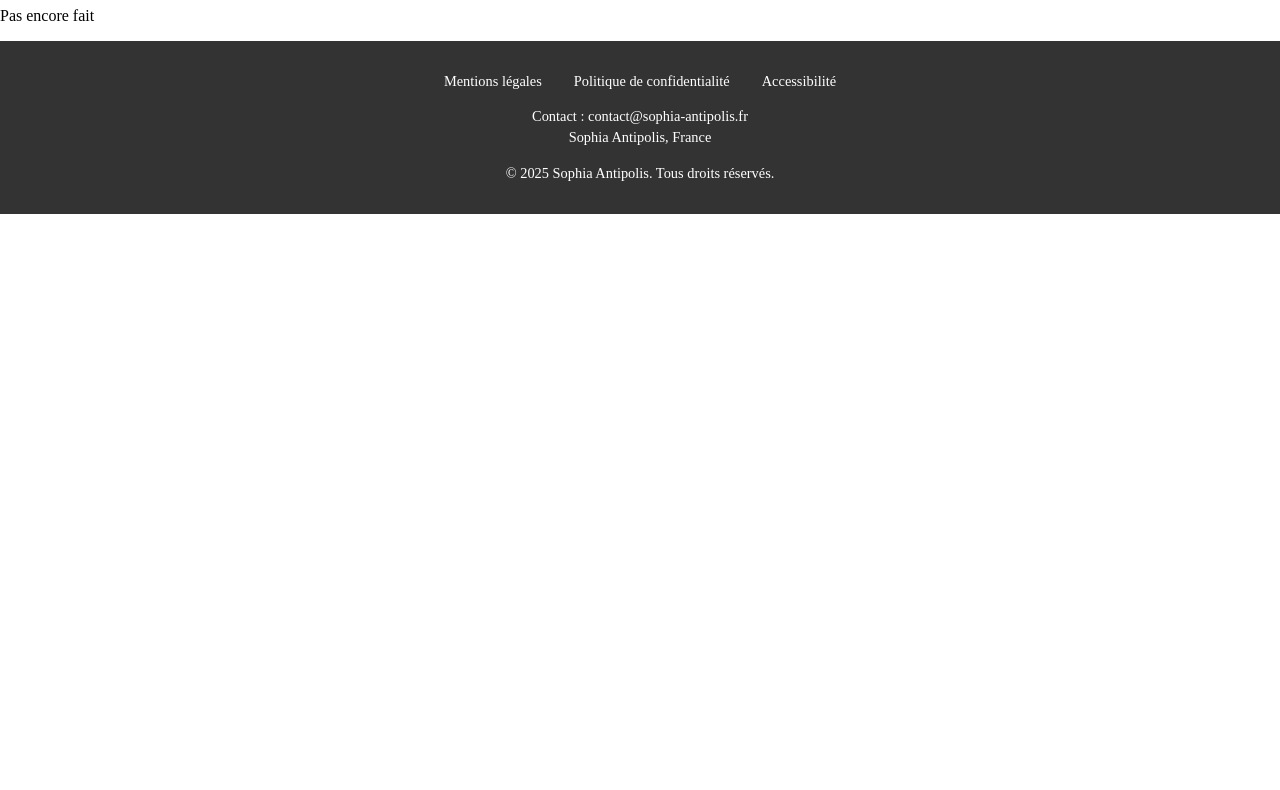
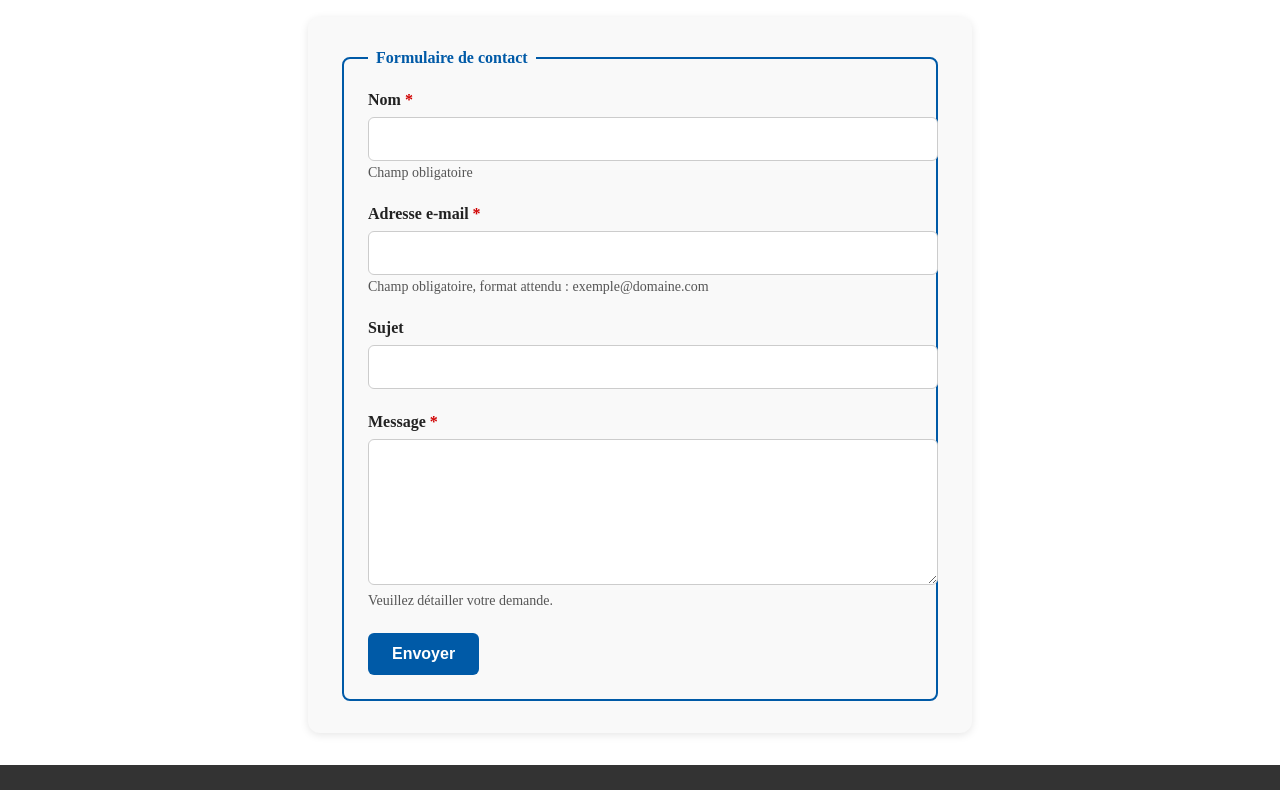
Before and after one commit to julienvassard/accessibilite-sophia-antipolis, a plain HTML site: page contact.html in a window 1280 px wide. Shown: the part 185-975 px from the top of the page. Before the commit the page ends 800 px from the top, so only its background shows below. Drawn offline with Linux system fonts and the light colour scheme.

Commit message:
version de la page de contact

```diff
--- a/contact.html
+++ b/contact.html
@@ -3,9 +3,11 @@
     <head>
         <meta charset="UTF-8">
         <meta name="viewport" content="width=device-width, initial-scale=1.0">
-        <title>Contactez-nous</title>
+        <title>Sophia Antipolis – Nous contacter</title>
+        <meta name="description"
+            content="Vous voulez contacter Sophia ANtipolis pour des suggestions, des retours, des évenement. Completez le formulaire de contact" />
         <link rel="stylesheet" href="css/style.css">
-        <link rel="icon" type="image/png" href="favicon.png">
+        <link rel="stylesheet" href="css/contact.css">
     </head>
     <body>
         <header role="banner">
@@ -22,9 +24,38 @@
             </nav>
         </header>
 
-        <main>
-            <h1>Contactez-nous</h1>
-            <p>Pas encore fait</p>
+        <main id="contenu">
+            <h1 id="title-form">Contactez-nous</h1>
+            <form action="#" method="post" aria-labelledby="formTitle">
+                <fieldset>
+                    <legend id="formTitle">Formulaire de contact</legend>
+
+                    <div class="form-group">
+                        <label for="nom">Nom <span aria-hidden="true">*</span></label>
+                        <input type="text" id="nom" name="nom" required aria-required="true" aria-describedby="nom-help">
+                        <small id="nom-help">Champ obligatoire</small>
+                    </div>
+
+                    <div class="form-group">
+                        <label for="email">Adresse e-mail <span aria-hidden="true">*</span></label>
+                        <input type="email" id="email" name="email" required aria-required="true" aria-describedby="email-help">
+                        <small id="email-help">Champ obligatoire, format attendu : exemple@domaine.com</small>
+                    </div>
+
+                    <div class="form-group">
+                        <label for="sujet">Sujet</label>
+                        <input type="text" id="sujet" name="sujet">
+                    </div>
+
+                    <div class="form-group">
+                        <label for="message">Message <span aria-hidden="true">*</span></label>
+                        <textarea id="message" name="message" required aria-required="true" aria-describedby="message-help"></textarea>
+                        <small id="message-help">Veuillez détailler votre demande.</small>
+                    </div>
+
+                    <button type="submit">Envoyer</button>
+                </fieldset>
+            </form>
         </main>
 
         <footer>
--- /dev/null
+++ b/css/contact.css
@@ -0,0 +1,112 @@
+
+form {
+  max-width: 600px;
+  margin: 2rem auto;
+  padding: 2rem;
+  background-color: #f9f9f9;
+  border-radius: 12px;
+  box-shadow: 0 2px 8px rgba(0,0,0,0.1);
+}
+
+fieldset {
+  border: 2px solid #005aa7;
+  border-radius: 8px;
+  padding: 1.5rem;
+}
+
+legend {
+  font-weight: bold;
+  color: #005aa7;
+  padding: 0 0.5rem;
+}
+
+.form-group {
+  margin-bottom: 1.5rem;
+}
+
+label {
+  display: block;
+  font-weight: 600;
+  margin-bottom: 0.5rem;
+  color: #222;
+}
+
+input[type="text"],
+input[type="email"],
+textarea {
+  width: 100%;
+  padding: 0.75rem;
+  font-size: 1rem;
+  border: 1px solid #ccc;
+  border-radius: 6px;
+  background-color: #fff;
+}
+
+input[type="text"]:focus,
+input[type="email"]:focus,
+textarea:focus {
+  outline: 3px solid orange;
+  border-color: orange;
+}
+
+textarea {
+  min-height: 120px;
+  resize: vertical;
+}
+
+small {
+  display: block;
+  margin-top: 0.25rem;
+  font-size: 0.875rem;
+  color: #555;
+}
+
+button[type="submit"] {
+  display: inline-block;
+  background-color: #005aa7;
+  color: #fff;
+  font-size: 1rem;
+  font-weight: bold;
+  border: none;
+  border-radius: 6px;
+  padding: 0.75rem 1.5rem;
+  cursor: pointer;
+  transition: background-color 0.3s ease;
+}
+
+button[type="submit"]:hover {
+  background-color: #0076d6;
+  outline: none;
+}
+
+button[type="submit"]:focus {
+  outline: 3px solid orange;
+  outline-offset: 3px;
+  background-color: #00457a;
+}
+
+/* Accessibilité visuelle et focus */
+button:focus-visible,
+input:focus-visible,
+textarea:focus-visible {
+  outline: 3px solid orange;
+  outline-offset: 2px;
+}
+
+/* Indicateur visuel des champs obligatoires */
+label span[aria-hidden="true"] {
+  color: #d00000;
+  font-weight: bold;
+}
+
+/* Amélioration du contraste global */
+body {
+  background-color: #fff;
+  color: #111;
+}
+
+#title-form {
+  text-align: center;
+  color: #005aa7;
+  margin-bottom: 1rem;
+}
--- a/css/style.css
+++ b/css/style.css
@@ -52,6 +52,13 @@ header nav a:focus {
   text-decoration: underline;
 }
 
+header nav a:focus,
+header nav a:focus-visible {
+  outline: 3px solid orange;
+  outline-offset: 3px;
+  border-radius: 4px;
+}
+
 /* Lien actif */
 header nav a[aria-current="page"] {
   border-bottom: 2px solid #ffffff;
@@ -92,7 +99,13 @@ footer a {
 footer a:hover,
 footer a:focus {
   text-decoration: underline;
-  outline: none;
+}
+
+footer a:focus,
+footer a:focus-visible {
+  outline: 3px solid orange;
+  outline-offset: 3px;
+  border-radius: 4px;
 }
 
 /* Liste des liens */
```
